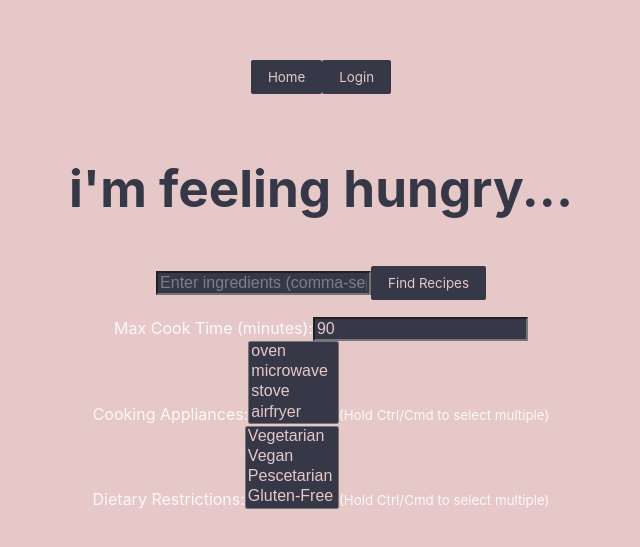
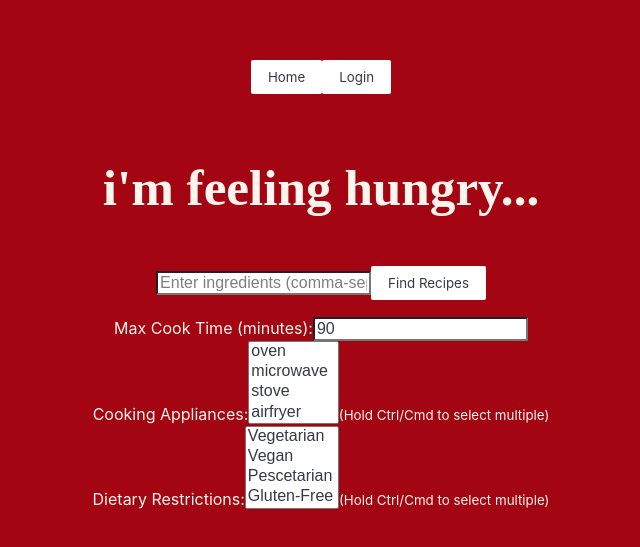
Before and after one commit to ach38075/im-feeling-hungry, a React (Vite) app in the folder frontend/: page / in a window 1280 px wide. Shown: the part 107-654 px from the top of the page, without its empty margins (319-959 px from the left). Built offline with nearby package versions, Linux system fonts and the light colour scheme.

Commit message:
small changes to ui

```diff
--- a/frontend/src/index.css
+++ b/frontend/src/index.css
@@ -4,8 +4,8 @@
   font-weight: 400;
 
   color-scheme: light dark;
-  color: rgba(255, 255, 255, 0.87);
-  background-color: #e6c8c8;
+  color: #fff5ec;
+  background-color: #a40512;
 
   font-synthesis: none;
   text-rendering: optimizeLegibility;
@@ -32,31 +32,33 @@ body {
 }
 
 h1 {
+    font-family: "Times New Roman", system-ui, Georgia, Garamond, Arial, serif;
   font-size: 3.2em;
   line-height: 1.1;
-  color: #373847;
+  color: #fff5ec;
 }
 
 input {
   font-size: 1em;
   line-height: 1.1;
-  color: #e6c8c8;
-  background-color: #373847;
+  color: #373847;
+  background-color: #ffffff;
 }
 input::placeholder {
-  color: #9394a6;
+  color: #545454;
   opacity: .75;
 }
 
 select {
   font-size: 1em;
   line-height: 1.1;
-  color: #e6c8c8;
-  background-color: #373847;
+  color: #373847;
+  background-color: #ffffff;
 }
 select option:checked {
-  background-color: #c26f84;  /* Background color when selected */
-  color: #e6c8c8;
+  font-weight: 500;
+  background-color: #f898b8;  /* Background color when selected */
+  color: #000000;
 }
 
 
@@ -68,13 +70,14 @@ button {
   font-size: 1;
   font-weight: 400;
   font-family: inherit;
-  background-color: #373847;
-  color: #e6c8c8;
+  background-color: #ffffff;
+  color: #373847;
   cursor: pointer;
   transition: border-color 0.25s;
 }
 button:hover {
-  border-color: #ff159a;
+  background-color: #d9d9d9;
+  color: #000000
 }
 button:focus,
 button:focus-visible {
@@ -109,7 +112,7 @@ button:focus-visible {
   padding: 1rem;
   margin: 0;
   font-size: 1.5rem;
-  color: #e6c8c8;
+  color: #ffffff;
 }
 
 .recipe-card img {
@@ -140,6 +143,10 @@ button:focus-visible {
   padding: 0.6rem 1rem;
   font-weight: bold;
   cursor: pointer;
+}
+.view-details-button:hover {
+  background-color: #ef99af;
+  color: #000000;
 }
 
 .external-link {
```
